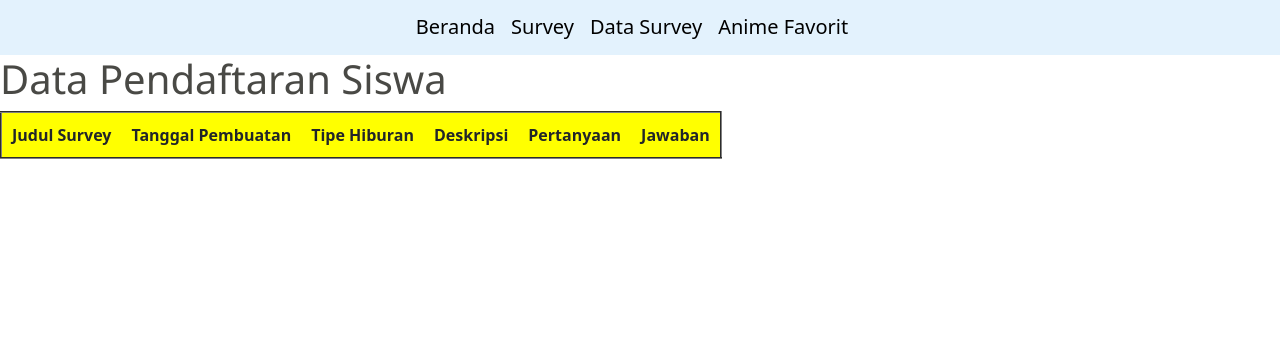
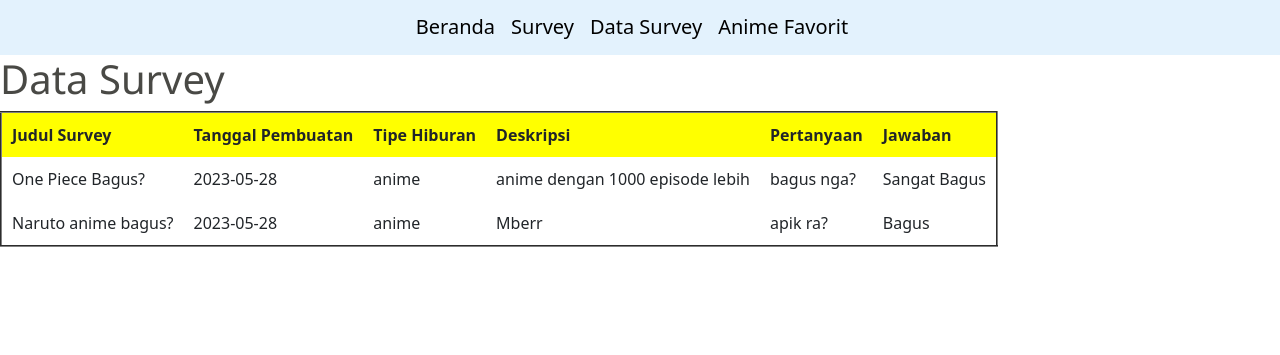
Before and after one commit to AmareDes/Web-Survey-UTS-Mobile-and-Web-Programming, a CodeIgniter 4 app: template app/Views/pages/lihat_data.php in a window 1280 px wide. Shown: the part 65-420 px from the top of the page. Run offline with PHP 8.4 and a stand-in for CodeIgniter, Linux system fonts and the light colour scheme; the template is opened without the code that fills it, so the values that code supplies are empty; data comes from the database, SQL or seed files in the repository; some libraries are stand-ins or nearby versions.

```diff
--- a/app/Views/pages/data_survey.php
+++ b/app/Views/pages/data_survey.php
@@ -39,7 +39,7 @@
 <body style="background-image: url(https://t3.ftcdn.net/jpg/03/55/60/70/360_F_355607062_zYMS8jaz4SfoykpWz5oViRVKL32IabTP.jpg);">
     <script language="javascript">
         function tampil() {
-            alert(document.getElementById("NAMA").value);
+            alert(document.getElementById("JUDUL_SURVEY").value);
         }
     </script>
     <form method="post" enctype="multipart/form-data">
@@ -123,7 +123,7 @@ if (isset($_POST['SUBMIT'])) {
     $pertanyaan_survey = $_POST['PERTANYAAN'];
     $jawaban_survey = $_POST['JAWABAN'];
 
-    $sql = "INSERT INTO data_siswa (JUDUL_SURVEY, TANGGAL_PEMBUATAN, TIPE_HIBURAN, DESKRIPSI, PERTANYAAN, JAWABAN)
+    $sql = "INSERT INTO data_survey (JUDUL_SURVEY, TANGGAL_PEMBUATAN, TIPE_HIBURAN, DESKRIPSI, PERTANYAAN, JAWABAN)
         VALUES ('$nama_survey', '$tanggal_pembuatan', '$tipe_hiburan', '$deskripsi_survey', '$pertanyaan_survey', '$jawaban_survey')";
 
 
@@ -135,7 +135,7 @@ if (isset($_POST['SUBMIT'])) {
 }
 
 
-$result = $db->query("SELECT * FROM data_siswa");
+$result = $db->query("SELECT * FROM data_survey");
 
 
 
--- a/app/Views/pages/lihat_data.php
+++ b/app/Views/pages/lihat_data.php
@@ -30,7 +30,7 @@
 
 <div>
 
-    <h1 class="style2">Data Pendaftaran Siswa</h1>
+    <h1 class="style2">Data Survey</h1>
     <table border="2" cellpadding="10" cellspacing="1">
         <tr bgcolor="yellow">
             <th rowspan="1">Judul Survey</th>
@@ -43,14 +43,14 @@
 
         <?php
         $db = new mysqli("localhost", "root", "", "codeigniter4");
-        $result = $db->query("SELECT * FROM data_siswa");
+        $result = $db->query("SELECT * FROM data_survey");
 
         if (!$result) {
             printf("Error: %s\n", mysqli_error($db));
             exit();
         }
         foreach ($result as $row) {
-            //echo $row ["NAMA"]."<br>";
+            //echo $row ["JUDUL_SURVEY"]."<br>";
 
         ?>
 
```
